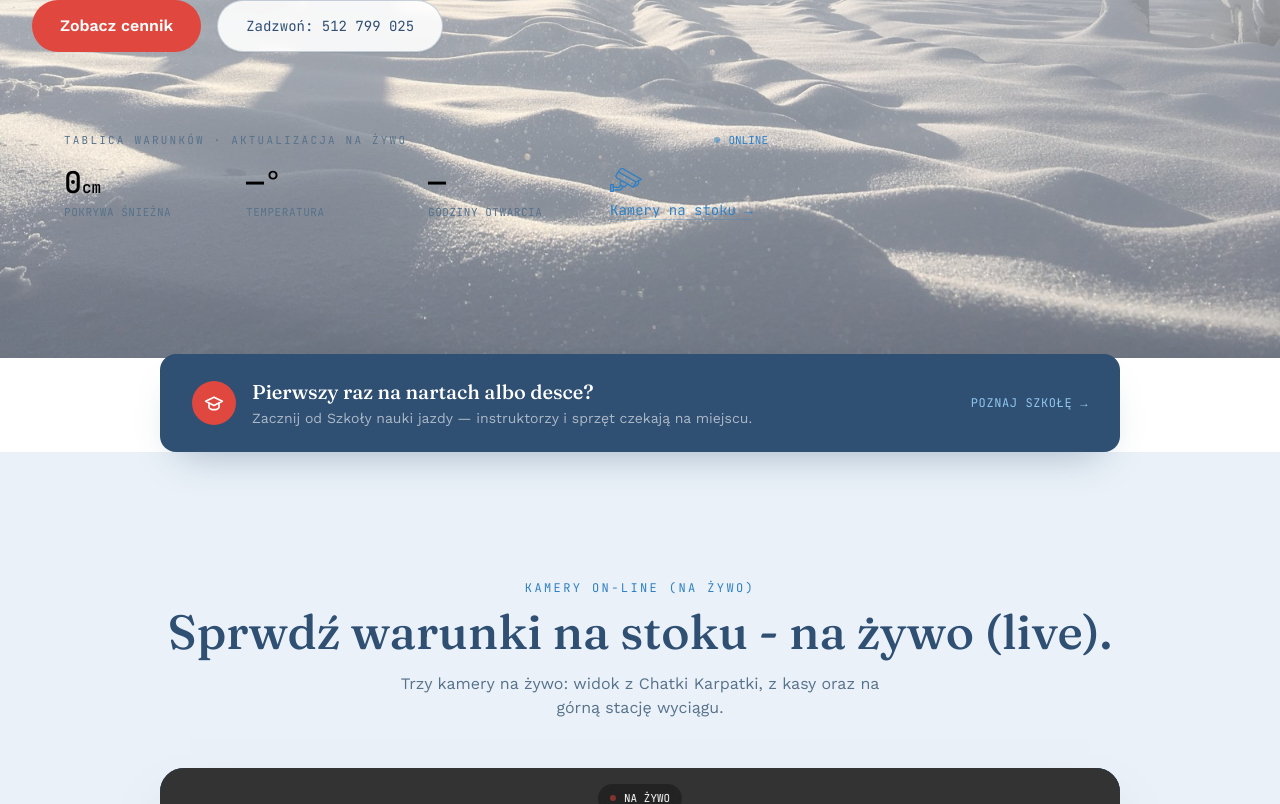
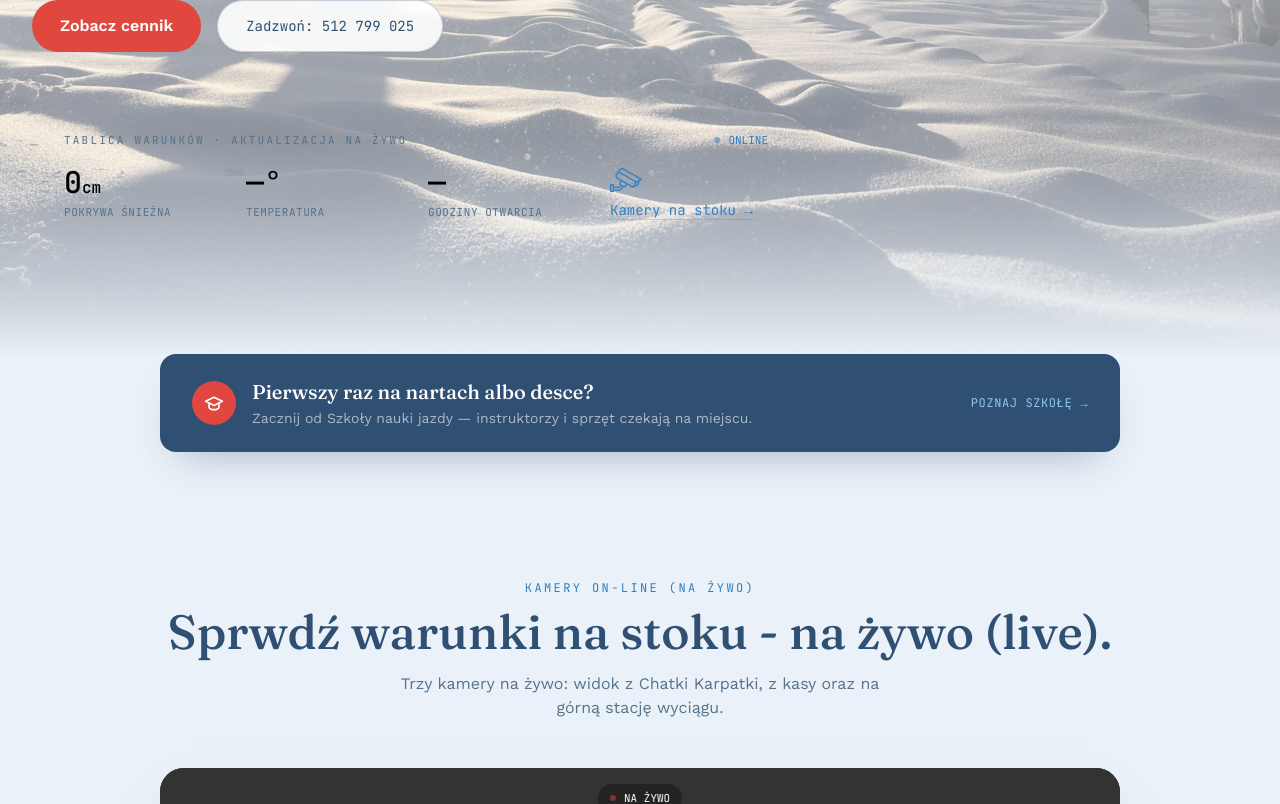
Before and after one commit to jrusi/karpatka, a Nuxt app: page / in a window 1280 px wide. Shown: the part 540-1344 px from the top of the page. Built offline with nearby package versions, Linux system fonts and the light colour scheme; no server answers; grey boxes are pictures that could not be loaded.

Commit message:
tlo lagodnie przechodzi do sekcji

```diff
--- a/components/SchoolCallout.vue
+++ b/components/SchoolCallout.vue
@@ -1,5 +1,5 @@
 <template>
-  <section class="relative z-10 -mt-1">
+  <section class="relative z-10 -mt-1 bg-paper">
     <div class="max-w-5xl mx-auto px-5 md:px-8">
       <a
         v-reveal
--- a/components/TheHero.vue
+++ b/components/TheHero.vue
@@ -26,6 +26,7 @@ onUnmounted(() => {
     <div class="absolute inset-0">
       <img src="/hero-bg.jpg" alt="" class="w-full h-full object-cover" aria-hidden="true">
       <div class="absolute inset-0 bg-gradient-to-b from-white/85 via-white/60 to-white/35"></div>
+      <div class="absolute inset-x-0 bottom-0 h-40 md:h-56 bg-gradient-to-b from-transparent to-paper"></div>
     </div>
 
     <div class="relative max-w-7xl mx-auto px-5 md:px-8">
```
